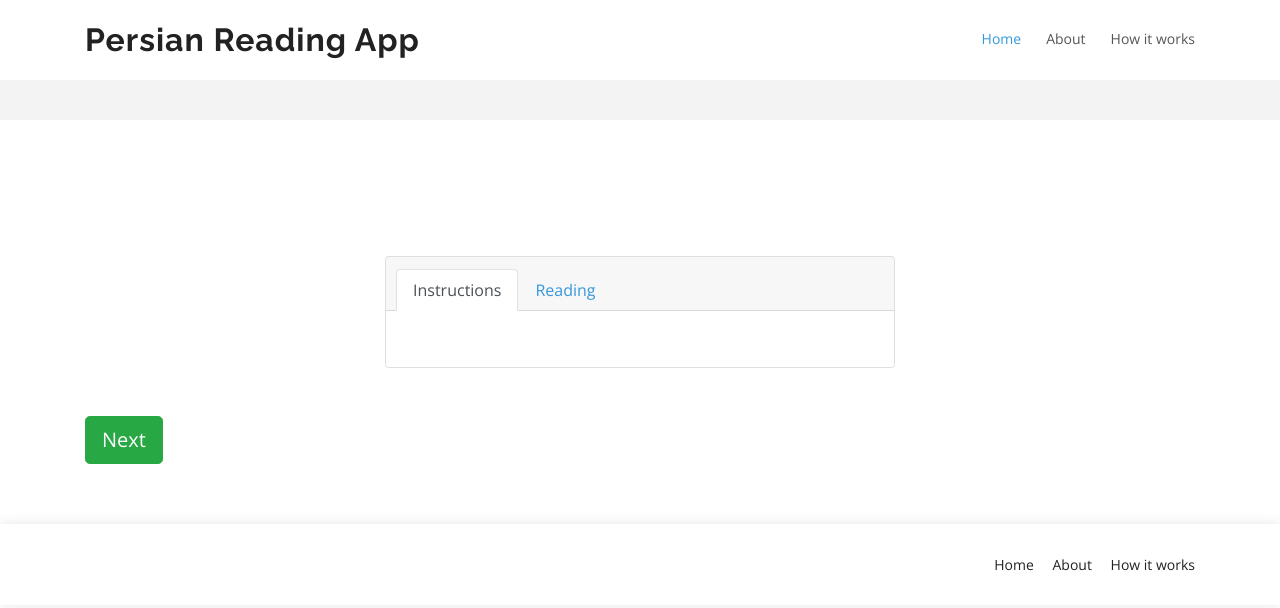
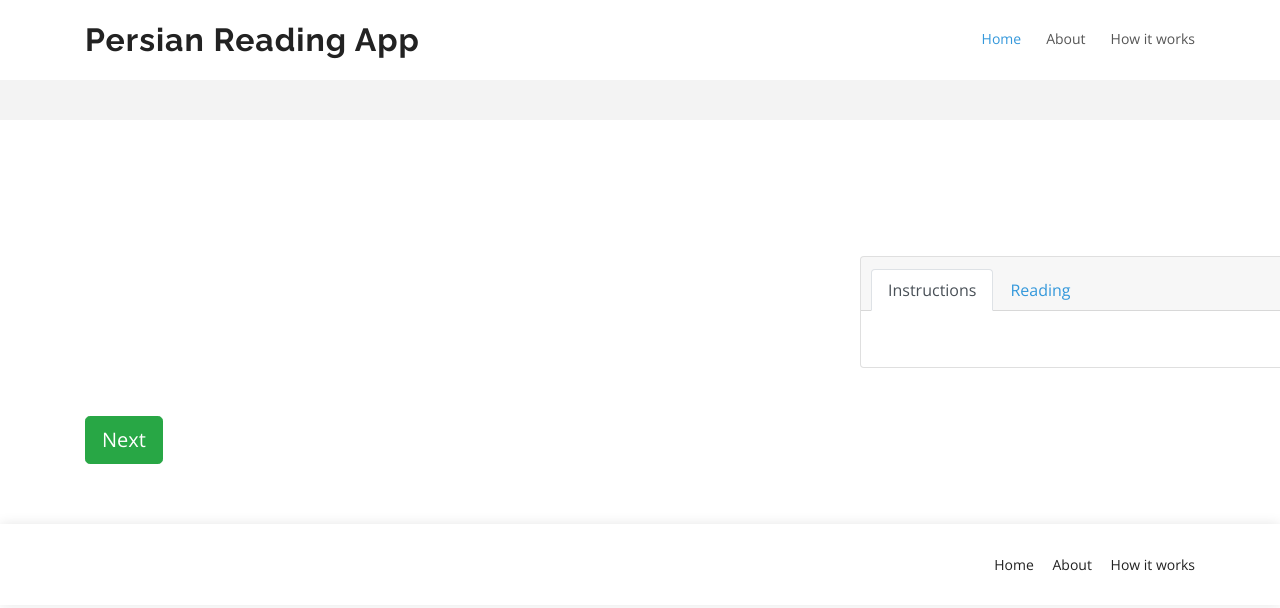
Before and after one commit to aitor-arronte/persian-reading-app, a Django app: template templates/reading_materials/reading.html in a window 1280 px wide. Shown: the top 608 px of the page. Run offline with Django 3.2, Linux system fonts and the light colour scheme; the template is opened without the code that fills it, so the values that code supplies are empty; some libraries are stand-ins or nearby versions.

Commit message:
changes made to templates grid

```diff
--- a/templates/reading_materials/reading.html
+++ b/templates/reading_materials/reading.html
@@ -26,7 +26,7 @@
           <br>
 
       <div class="row">
-  <div class="col-md-6 offset-md-3 col-sm-6 offset-sm-3">
+  <div class="col-md-8 offset-md-8 col-sm-2 offset-sm-2">
       <div class="col align-items-center">
 
           <div class="card"  >
```
